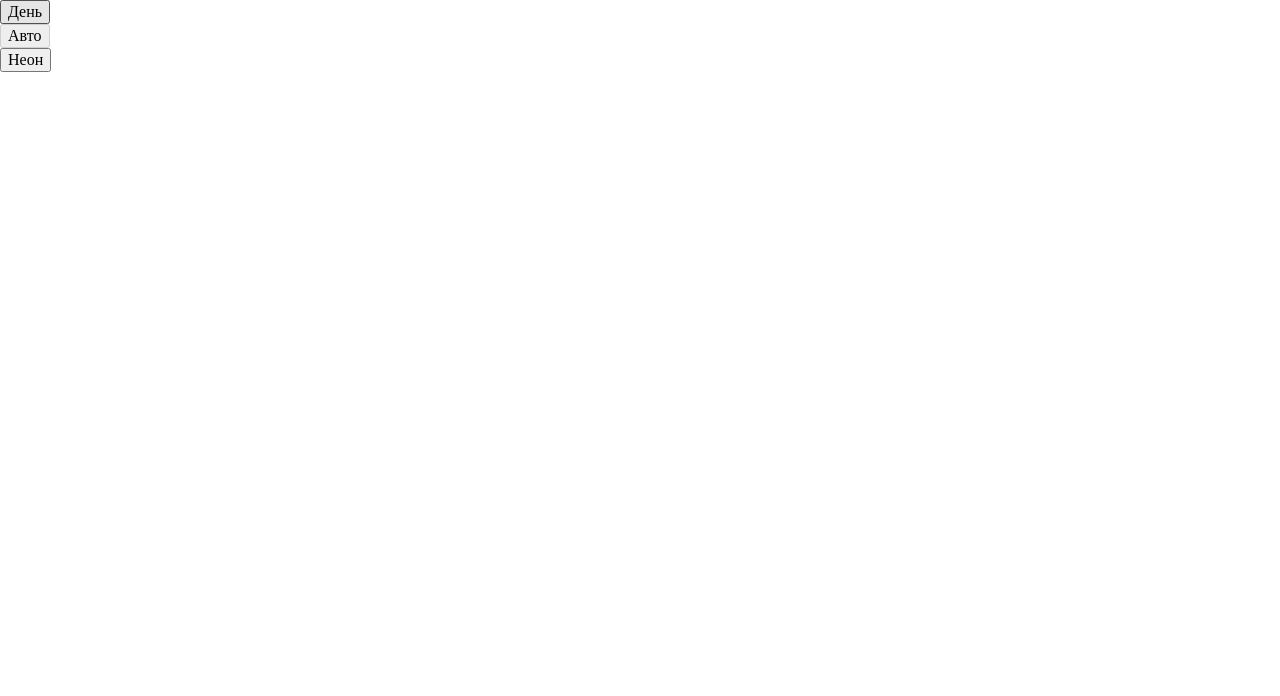
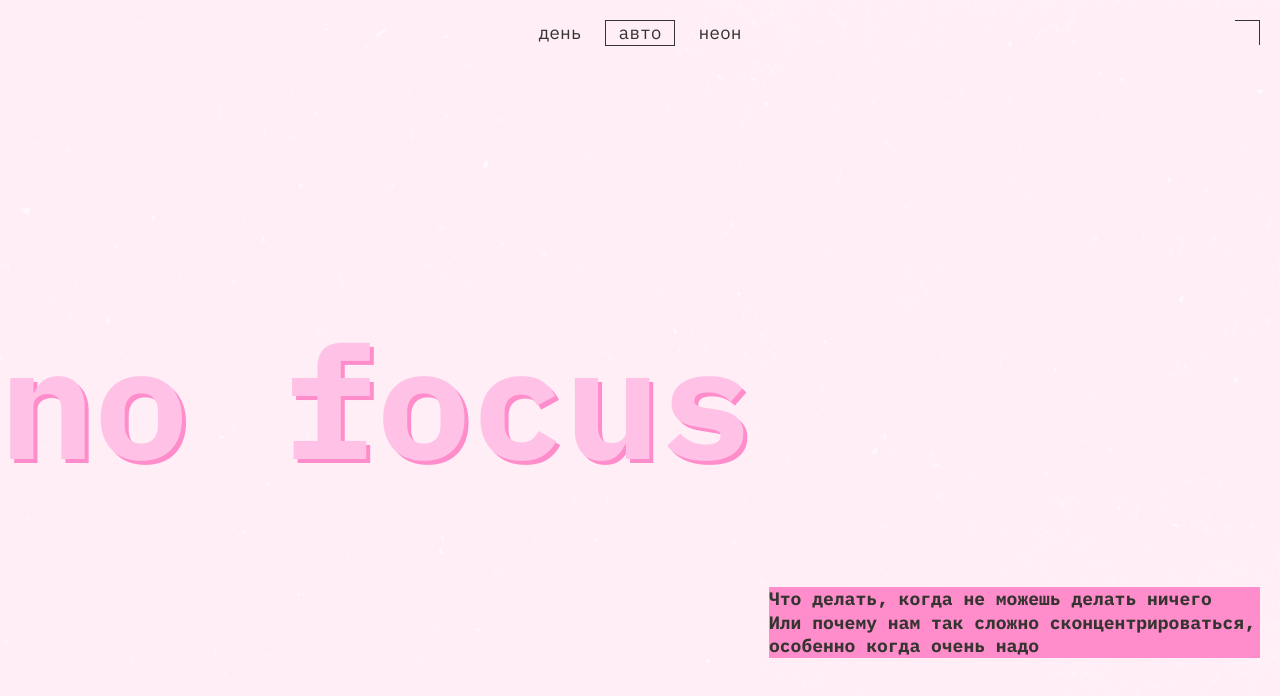
Before and after one commit to JuliaDik/slozhno-sosredotochitsya, a plain HTML site: page index.html in a window 1280 px wide. Shown: the top 696 px of the page. Drawn offline with Linux system fonts and the light colour scheme.

Commit message:
feat: написать разметку шапки, ее стили для темной и светлой тем и адаптировать под все экраны

```diff
--- a/index.html
+++ b/index.html
@@ -1,50 +1,66 @@
 <!DOCTYPE html>
 <html lang="ru">
+
 <head>
   <meta charset="UTF-8" />
   <meta http-equiv="X-UA-Compatible" content="IE=edge" />
   <meta name="viewport" content="width=device-width, initial-scale=1.0" />
-    <meta name="color-scheme" content="dark light">
+  <!-- Цветовые темы -->
+  <meta name="color-scheme" content="dark light" />
   <title>Сложно сосредоточиться</title>
-    <link rel="icon" href="./images/favicon.ico" sizes="any">
-    <link rel="icon" href="./images/favicon.svg" type="image/svg+xml">
-    <link rel="apple-touch-icon" href="./images/mobile-icon.png">
-    <link rel="stylesheet" href="./fonts/fonts.css">
-    <link rel="stylesheet" href="./styles/globals.css">
-    <link rel="stylesheet" href="./styles/variables.css">
-    <link rel="stylesheet" href="./styles/style.css">
-    <link rel="stylesheet" href="./styles/dark.css">
-    <link rel="stylesheet" href="./styles/light.css">
+  <!-- Подключение иконок -->
+  <link rel="icon" href="./images/favicon.ico" sizes="any" />
+  <link rel="icon" href="./images/favicon.svg" type="image/svg+xml" />
+  <link rel="apple-touch-icon" href="./images/mobile-icon.png" />
+  <!-- Подключение стилей -->
+  <link rel="stylesheet" href="./fonts/fonts.css" />
+  <link rel="stylesheet" href="./styles/globals.css" />
+  <link rel="stylesheet" href="./styles/variables.css" />
+  <link rel="stylesheet" href="./styles/style.css" />
+  <link rel="stylesheet" href="./styles/dark.css" />
+  <link rel="stylesheet" href="./styles/light.css" />
 </head>
+
 <body class="page">
-    <header class="header decorated-zone">
+
+  <!-- ШАПКА САЙТА: начало-->
+  <header class="header decorated-zone content-section">
+    <!-- Декоративный элемент Rec -->
+    <div class="decorated-zone__record-sign" aria-hidden="true"></div>
+    <!-- Переключатель тем: начало -->
     <nav class="header__theme-menu">
       <ul class="header__theme-menu-list">
         <li class="header__theme-menu-item">
-            <button
-              class="header__theme-menu-button header__theme-menu-button_type_light"
-            >
+          <button class="header__theme-menu-button header__theme-menu-button_type_light">
             День
           </button>
         </li>
         <li class="header__theme-menu-item">
           <button
             class="header__theme-menu-button header__theme-menu-button_active header__theme-menu-button_type_auto"
-              disabled
-            >
+            disabled>
             Авто
           </button>
         </li>
         <li class="header__theme-menu-item">
-            <button
-              class="header__theme-menu-button header__theme-menu-button_type_dark"
-            >
+          <button class="header__theme-menu-button header__theme-menu-button_type_dark">
             Неон
           </button>
         </li>
       </ul>
     </nav>
+    <!-- Переключатель тем: конец -->
+    <!-- Заголовок -->
+    <h1 class="header__title">no focus</h1>
+    <!-- Подзаголовок -->
+    <p class="header__subtitle subtitle-decor">
+      Что делать, когда не можешь делать ничего<br />
+      Или почему нам так сложно сконцентрироваться, особенно когда очень надо
+    </p>
   </header>
+  <!-- ШАПКА САЙТА: конец -->
+
   <script src="./scripts/script.js"></script>
 </body>
+
 </html>
--- a/styles/dark.css
+++ b/styles/dark.css
@@ -1,12 +1,16 @@
-/*
-  Специально для тёмной темы при наличии класса,
-  здесь окажутся стили, которые нужно переопределить принудительно,
-  переключая тему
-*/
+/* ТЕМНАЯ ТЕМА */
 
-.page.theme_dark {
-  /* сохраните этот селектор в приведённом виде.
-    Так стили написанные ниже будут иметь больший вес,
-    чем стили в медиазапросе предпочтений пользователя
-  */
+:root .theme_dark {
+  --main-title-color: #db00ff;
+  --shadow-color: #ff0070;
+  --title-color: #ff0070;
+  --subtitle-color: #000028;
+  --main-text-color: #f1b2ce;
+  --accent-color: #ff0070;
+  --button-color: #ff0070;
+  --corner-color: #ff0070;
+  --record-sign-color: #ff0070;
+  --record-sign-visibility: visible;
+  --background-color: #000028;
+  --background-image: url(../images/cover-image-dark.png);
 }
--- a/styles/globals.css
+++ b/styles/globals.css
@@ -1,4 +1,4 @@
-/* Глобальные стили для проекта, их можно дополнять и менять по желанию */
+/* ГЛОБАЛЬНЫЕ СТИЛИ ПРОЕКТА */
 
 *,
 *::before,
--- a/styles/light.css
+++ b/styles/light.css
@@ -1,12 +1,32 @@
-/*
-  Специально для светлой темы при наличии класса.
-  Здесь окажутся стили, которые нужно переопределить принудительно,
-  переключая тему
-*/
+/* СВЕТЛАЯ ТЕМА */
 
-.page.theme_light {
-  /* сохраните этот селектор в приведённом виде.
-    Так стили написанные ниже будут иметь больший вес,
-    чем стили в медиазапросе предпочтений пользователя
-  */
+:root .theme_light {
+  --main-title-color: #ffc2e6;
+  --shadow-color: #ff8dcb;
+  --title-color: #353430;
+  --subtitle-color: #353430;
+  --main-text-color: #353430;
+  --accent-color: #ff8dcb;
+  --button-color: #353430;
+  --corner-color: #353430;
+  --record-sign-visibility: hidden;
+  --background-color: #fff1f7;
+  --background-image: url(../images/cover-image-light.png);
 }
+
+/* НАСТРОЙКИ ПОЛЬЗОВАТЕЛЯ: светлая тема */
+@media (prefers-color-scheme: light) {
+  :root {
+    --main-title-color: #ffc2e6;
+    --shadow-color: #ff8dcb;
+    --title-color: #353430;
+    --subtitle-color: #353430;
+    --main-text-color: #353430;
+    --accent-color: #ff8dcb;
+    --button-color: #353430;
+    --corner-color: #353430;
+    --record-sign-visibility: hidden;
+    --background-color: #fff1f7;
+    --background-image: url(../images/cover-image-light.png);
+  }
+}
--- a/styles/style.css
+++ b/styles/style.css
@@ -1,5 +1,202 @@
-/* Основные стили проекта. Это стили для темы, которую вы верстаете первой. */
+/* ОСНОВНЫЕ СТИЛИ ПРОЕКТА */
+
+/* Темная тема + Mobile first */
+
+/* 375px */
 
 .page {
-  /* сохраните в разметке и стилях класс page. На его основе работает скрипт. */
+  color: var(--main-text-color, #f1b2ce);
+  font-family: 'IBM Plex mono', monospace;
+  font-size: 18px;
+  background-color: var(--background-color, #000028);
+  background-image: var(--background-image);
+  background-repeat: no-repeat;
+  background-position: center;
+  background-size: cover;
 }
+
+/* МИКСЫ: начало */
+/* Уголки */
+.decorated-zone::before {
+  content: "";
+  position: absolute;
+  inset-block-start: 10px;
+  inset-inline-end: 10px;
+  inline-size: 25px;
+  block-size: 25px;
+  border-block-start: 1px solid var(--corner-color, #ff0070);
+  border-inline-end: 1px solid var(--corner-color, #ff0070);
+}
+
+.decorated-zone::after {
+  content: "";
+  position: absolute;
+  inset-block-end: 10px;
+  inset-inline-start: 10px;
+  inline-size: 25px;
+  block-size: 25px;
+  border-block-end: 1px solid var(--corner-color, #ff0070);
+  border-inline-start: 1px solid var(--corner-color, #ff0070);
+}
+
+/* Значок Rec */
+.decorated-zone__record-sign {
+  position: absolute;
+  inset-block-start: 10px;
+  inset-inline-end: 19px;
+  display: flex;
+  gap: 10px;
+  align-items: center;
+  visibility: var(--record-sign-visibility);
+}
+
+.decorated-zone__record-sign::before {
+  content: "REC";
+  color: var(--record-sign-color, #ff0070);
+  line-height: 1.4;
+}
+
+.decorated-zone__record-sign::after {
+  content: "";
+  inline-size: 9px;
+  block-size: 9px;
+  background-color: var(--record-sign-color, #ff0070);
+  border-radius: 50%;
+  box-shadow: 0 0 4px 2px var(--record-sign-color, #ff0070);
+}
+
+/* Внутренние отступы */
+.content-section {
+  padding: 10px;
+}
+
+/* Подзаголовки */
+.subtitle-decor {
+  color: var(--subtitle-color, #000028);
+  background-color: var(--accent-color, #ff0070);
+}
+/* МИКСЫ: конец */
+
+/* ШАПКА САЙТА: начало */
+.header {
+  position: relative;
+  display: grid;
+  grid-template-rows: 1fr min-content 1fr;
+  block-size: 100vh;
+  min-block-size: 668px;
+}
+
+/* Переключатель тем: начало */
+.header__theme-menu {
+  justify-self: end;
+  align-self: center;
+}
+
+.header__theme-menu-list {
+  display: flex;
+  flex-direction: column;
+  gap: 10px;
+}
+
+.header__theme-menu-button {
+  padding: 0;
+  inline-size: 70px;
+  block-size: 26px;
+  color: var(--button-color, #ff0070);
+  line-height: 1;
+  text-transform: lowercase;
+  background-color: transparent;
+  border: none;
+  cursor: pointer;
+}
+
+.header__theme-menu-button:hover {
+  border: 1px solid rgb(255 0 112 / 0.4);
+}
+
+.header__theme-menu-button:focus {
+  outline: none;
+}
+
+.header__theme-menu-button:focus-visible {
+  border-bottom: 1px solid currentColor;
+}
+
+.header__theme-menu-button:disabled {
+  border: 1px solid currentColor;
+  pointer-events: none;
+}
+/* Переключатель тем: конец */
+
+/* Заголовок */
+.header__title {
+  color: var(--main-title-color, #db00ff);
+  text-shadow: 4px 4px 0 var(--shadow-color, #ff0070);
+  font-size: clamp(7.25rem, 7.0115rem + 1.0178vw, 7.5rem); /* 116px (min-width: 375px) -> 120px (min-width: 768px) */
+  font-weight: bold;
+  line-height: 0.83;
+}
+
+/* Подзаголовок */
+.header__subtitle {
+  align-self: center;
+  inline-size: clamp(355px, 50%, 491px);
+  font-weight: bold;
+  line-height: 1.3;
+}
+/* ШАПКА САЙТА: конец */
+
+/* БРЕЙКПОИНТЫ: начало */
+/* 768px */
+@media screen and (min-width: 768px) {
+  /* МИКСЫ: начало */
+  /* Уголки */
+  .decorated-zone::before {
+    inset-block-start: 20px;
+    inset-inline-end: 20px;
+  }
+
+  .decorated-zone::after {
+    inset-block-end: 20px;
+    inset-inline-start: 20px;
+  }
+
+  /* Значок Rec */
+  .decorated-zone__record-sign {
+    inset-block-start: 20px;
+    inset-inline-end: 29px;
+  }
+
+  /* Внутренние отступы */
+  .content-section {
+    padding: 20px;
+  }
+  /* МИКСЫ: конец */
+
+  /* ШАПКА САЙТА: начало */
+  .header__title {
+    margin-left: -20px;
+    font-size: clamp(7.5rem, 0.5625rem + 14.4531vw, 9.8125rem); /* 120px (min-width: 768px) -> 157px (min-width: 1024px) */
+  }
+
+  .header__subtitle {
+    justify-self: end;
+  }
+  /* ШАПКА САЙТА: конец */
+}
+
+/* 1024px */
+@media screen and (min-width: 1024px) {
+  /* ШАПКА САЙТА: начало */
+  /* Переключатель тем: начало */
+  .header__theme-menu {
+    justify-self: center;
+    align-self: start;
+  }
+
+  .header__theme-menu-list {
+    flex-direction: row;
+  }
+  /* ШАПКА САЙТА: конец */
+}
+/* БРЕЙКПОИНТЫ: конец */
--- a/styles/variables.css
+++ b/styles/variables.css
@@ -1,4 +1,14 @@
-/*
-  Переменные для вашего проекта
-  и их переопределение под различные устройства
-*/
+:root {
+  --main-title-color: #db00ff;
+  --shadow-color: #ff0070;
+  --title-color: #ff0070;
+  --subtitle-color: #000028;
+  --main-text-color: #f1b2ce;
+  --accent-color: #ff0070;
+  --button-color: #ff0070;
+  --corner-color: #ff0070;
+  --record-sign-color: #ff0070;
+  --record-sign-visibility: visible;
+  --background-color: #000028;
+  --background-image: url(../images/cover-image-dark.png);
+}
```
Lines whose indentation alone changed are shown as unchanged.
